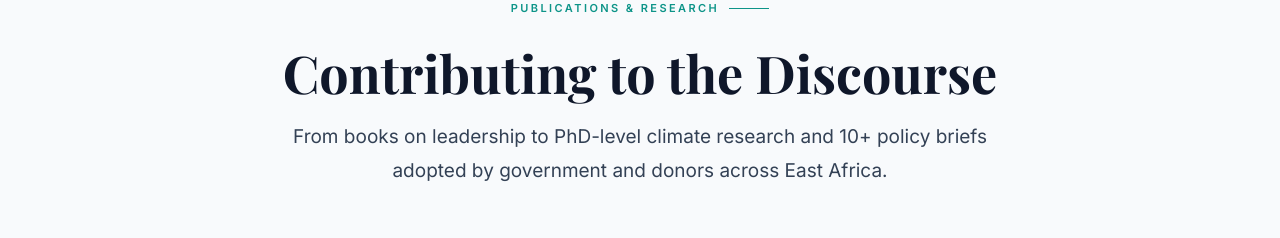
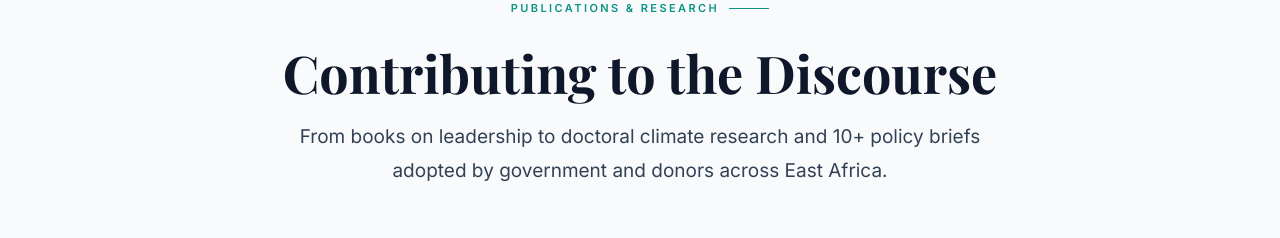
Before and after one commit to Mark123Tyson/newjamesbkintu, a React (Create React App) app: page / in a window 1280 px wide. Shown: the part 10300-10538 px from the top of the page. Built offline with nearby package versions, Linux system fonts and the light colour scheme; a web font is replaced by a local one.

Commit message:
Add Dissertation and Conference Paper types to Publications

```diff
--- a/src/components/Publications.jsx
+++ b/src/components/Publications.jsx
@@ -2,10 +2,12 @@ import { C, publications } from "../data/constants";
 import SectionLabel from "./SectionLabel";
 
 const typeColors = {
-  "Book":            { bg: "rgba(29,78,216,0.1)",  color: "#1d4ed8" },
-  "Research Article":{ bg: "rgba(13,148,136,0.1)", color: "#0d9488" },
-  "Policy Briefs":   { bg: "rgba(245,158,11,0.1)", color: "#d97706" },
-  "Thesis":          { bg: "rgba(220,38,38,0.09)", color: "#dc2626" },
+  "Book":             { bg: "rgba(29,78,216,0.1)",  color: "#1d4ed8" },
+  "Research Article": { bg: "rgba(13,148,136,0.1)", color: "#0d9488" },
+  "Policy Briefs":    { bg: "rgba(245,158,11,0.1)", color: "#d97706" },
+  "Thesis":           { bg: "rgba(220,38,38,0.09)", color: "#dc2626" },
+  "Dissertation":     { bg: "rgba(37,99,235,0.1)",  color: "#2563eb" },
+  "Conference Paper": { bg: "rgba(245,158,11,0.1)", color: "#d97706" },
 };
 
 export default function Publications() {
@@ -45,7 +47,7 @@ export default function Publications() {
         marginLeft: "auto",
         marginRight: "auto"
       }}>
-        From books on leadership to PhD-level climate research and 10+ policy briefs adopted by government and donors across East Africa.
+        From books on leadership to doctoral climate research and 10+ policy briefs adopted by government and donors across East Africa.
       </p>
 
       {/* Responsive Centered Grid */}
```
